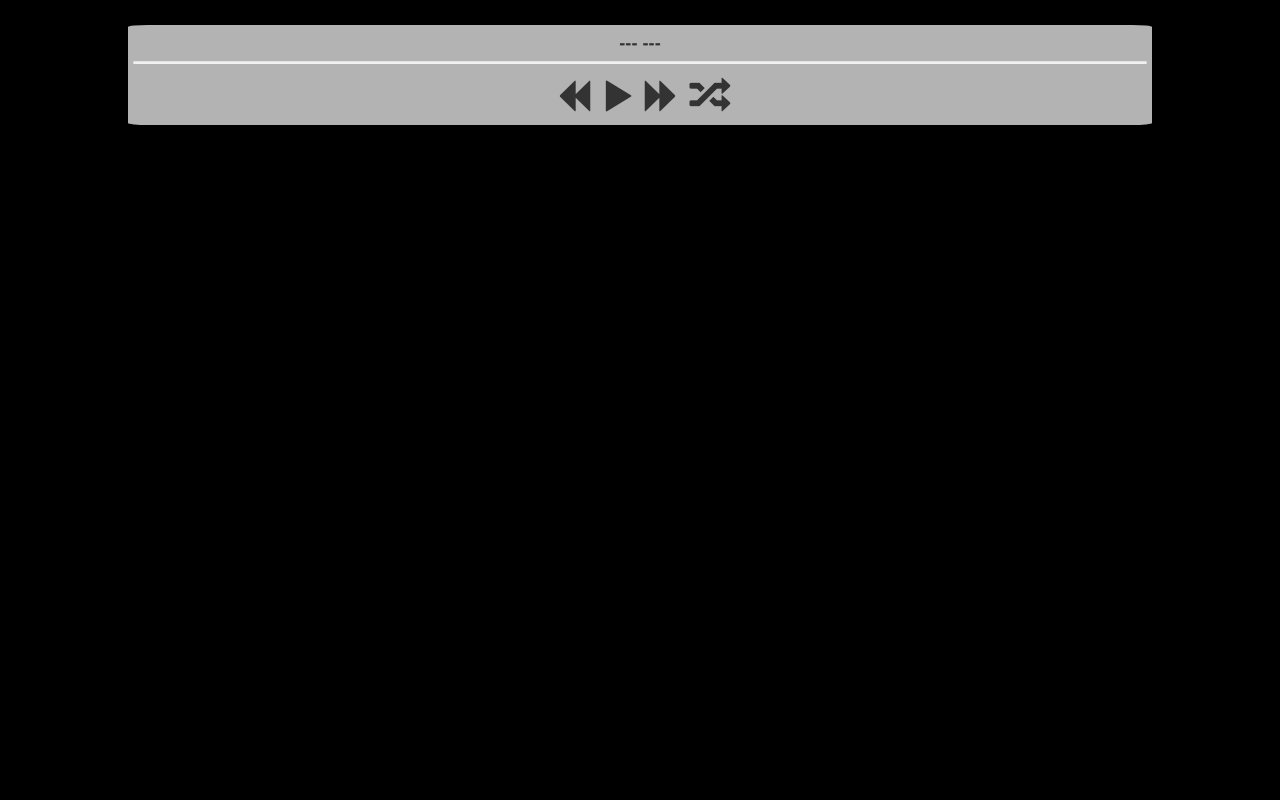
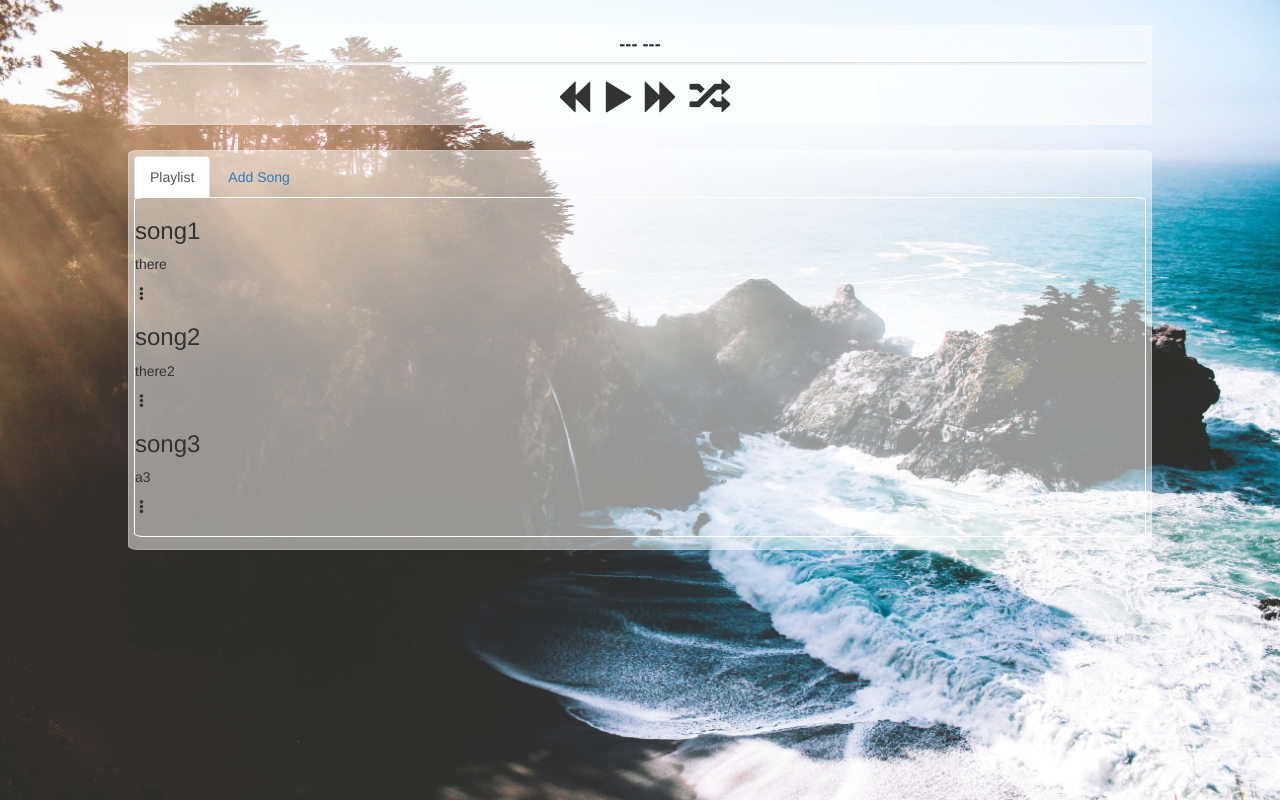
Before and after one commit to Ohadyarel/jukebox, a plain HTML site: page index.html in a window 1280 px wide. Drawn offline with nearby package versions, Linux system fonts and the light colour scheme; files whose address does not match are found by name.

Commit message:
converting the stylesheet to scss

```diff
--- a/css/style.css
+++ /dev/null
@@ -1,49 +0,0 @@
-body {
-	/*background: url(https://images.unsplash.com/photo-1460500063983-994d4c27756c?ixlib=rb-0.3.5&q=80&fm=jpg&crop=entropy&s=27c2758e7f3aa5b8b3a4a1d1f1812310) no-repeat center center fixed;
-	-webkit-background-size: cover;
-  -moz-background-size: cover;
-  -o-background-size: cover;
-  background-size: cover;*/
-  background: black;
-}
-
-/*styling for the player*/
-
-#player {
-	width: 80%;
-	height: 100px;
-	margin: 25px auto;
-	background: rgba(255,255,255,0.7);
-	border-radius: 2%;
-	padding: 5px;
-	text-align: center;
-}
-
-.current_song_display {
-	font-size: 1.3em;
-	font-weight: bold;
-}
-
-#pause {
-	display: none;
-}
-.player_buttons {
-	width: 100%;
-	margin: 10px auto;
-	font-size: 2.5em;
-}
-
-.progress {
-	height: 3px;
-	margin: 5px 0;
-}
-#song_progress {
-	background: green;
-}
-
-
-/*styling for the form to add song*/
-
-#song-form {
-	display: none;
-}
--- a/index.html
+++ b/index.html
@@ -3,7 +3,7 @@
 <head>
 	<title>JUKEBOX</title>
 	<link rel="stylesheet" href="https://maxcdn.bootstrapcdn.com/bootstrap/3.3.6/css/bootstrap.min.css" integrity="sha384-1q8mTJOASx8j1Au+a5WDVnPi2lkFfwwEAa8hDDdjZlpLegxhjVME1fgjWPGmkzs7" crossorigin="anonymous">
-	<link rel="stylesheet" type="text/css" href="css/style.css">
+	<link rel="stylesheet" type="text/css" href="css/main.css">
 	<script src="https://ajax.googleapis.com/ajax/libs/jquery/2.2.2/jquery.min.js"></script>
 	<script src="https://maxcdn.bootstrapcdn.com/bootstrap/3.3.6/js/bootstrap.min.js" integrity="sha384-0mSbJDEHialfmuBBQP6A4Qrprq5OVfW37PRR3j5ELqxss1yVqOtnepnHVP9aJ7xS" crossorigin="anonymous"></script>
 	<script src="js/main.js"></script>
@@ -32,7 +32,20 @@
 		</div>
 	</div>
 
-	<div id="song-form">
+	<div id="wrapper">
+		<ul class="nav nav-tabs" role="tablist" id="navbar">
+	    <li id="pl_tab" role="presentation" class="active"><a href="#playlist" aria-controls="playlist" role="tab" data-toggle="tab">Playlist</a></li>
+	    <li id="add_tab" role="presentation"><a href="#song_form" aria-controls="song_form" role="tab" data-toggle="tab">Add Song</a></li>
+	  </ul>
+	  <div class="tab-content">
+	  	<div role="tabpanel" class="tab-pane fade in active" id="playlist">
+	  		<div class="playlist_song" id="goaway">
+	  			<h3 id="pl_title"></h3>
+	  			<p id="pl_artist"></p>
+			    <span class="glyphicon glyphicon-option-vertical"></span>
+	  		</div>
+	  	</div>
+			<div role="tabpanel" class="tab-pane fade" id="song_form">
 				<form id="new_song">
 					<input id="new_title" type="text" name="title" placeholder="Song title">
 					<input id="new_artist" type="text" name="artist" placeholder="Artist">
@@ -41,5 +54,8 @@
 					<input type="submit" value="Add Song">
 				</form>
 			</div>
+		</div>
+	</div>
+
 </body>
 </html>
--- a/js/controllers.js
+++ b/js/controllers.js
@@ -19,4 +19,11 @@ $(document).ready(function(){
 		console.log("clicked rand")
 		jb.shuffle = !jb.shuffle;
 	})
+
+
+	// playlist display
+	for (i=0;i<jb.songs.length;i++) {
+		$('#playlist').append('<div class="playlist_song"><h3 id="pl_title">' + jb.songs[i].title + '</h3><p id="pl_artist">' + jb.songs[i].artist + '</p><span class="glyphicon glyphicon-option-vertical"></span></div>')
+	}
+	$('#goaway').hide()
 })
--- /dev/null
+++ b/stylesheets/_mixin.scss
@@ -0,0 +1,3 @@
+@mixin white($opacity) {
+	background-color: rgba(255,255,255,$opacity)
+}
--- /dev/null
+++ b/stylesheets/main.scss
@@ -0,0 +1,86 @@
+@import 'mixin';
+
+body {
+	background: url(/Users/ohadyarel/Desktop/nycda/w7/d01/jukebox/images/bg1-1.jpg) no-repeat center center fixed;
+	-webkit-background-size: cover;
+  -moz-background-size: cover;
+  -o-background-size: cover;
+  background-size: cover;
+}
+
+/*the player*/
+
+#player {
+	width: 80%;
+	height: 100px;
+	margin: 25px auto;
+	@include white(0.5);
+	// background: rgba(255,255,255,0.7);
+	border: 1px solid rgba(255,255,255,0.2);
+	border-radius: 1%;
+	padding: 5px;
+	text-align: center;
+}
+
+.current_song_display {
+	font-size: 1.3em;
+	font-weight: bold;
+}
+
+#pause {
+	display: none;
+}
+
+.player_buttons {
+	width: 100%;
+	margin: 10px auto;
+	font-size: 2.5em;
+}
+
+.progress {
+	height: 3px;
+	margin: 5px 0;
+}
+#song_progress {
+	background: green;
+}
+
+/*the main wrapper containing the playlist and the form*/
+#wrapper {
+	width: 80%;
+	height: 400px;
+	margin: 20px auto;
+	@include white(0.5);
+	border: 1px solid rgba(255,255,255,0.2);
+	border-radius: 1%;
+	padding: 5px;
+}
+
+#navbar {
+	border: none;
+}
+
+#pl_tab {
+
+}
+
+/*the playlist*/
+#playlist {
+	height: 340px;
+	overflow: scroll;
+	border: 1px solid white;
+	border-radius: 1%;
+}
+
+#dropdownMenu1 {
+	float: right;
+	color: green;
+	background: none;
+	border: none;
+}
+
+/*the form to add song*/
+
+#song-form {
+	display: none;
+}
```
Also changed, not shown: css/main.css (added), images/bg1-1.jpg (added), 3 other files. Lines whose indentation alone changed are shown as unchanged.
